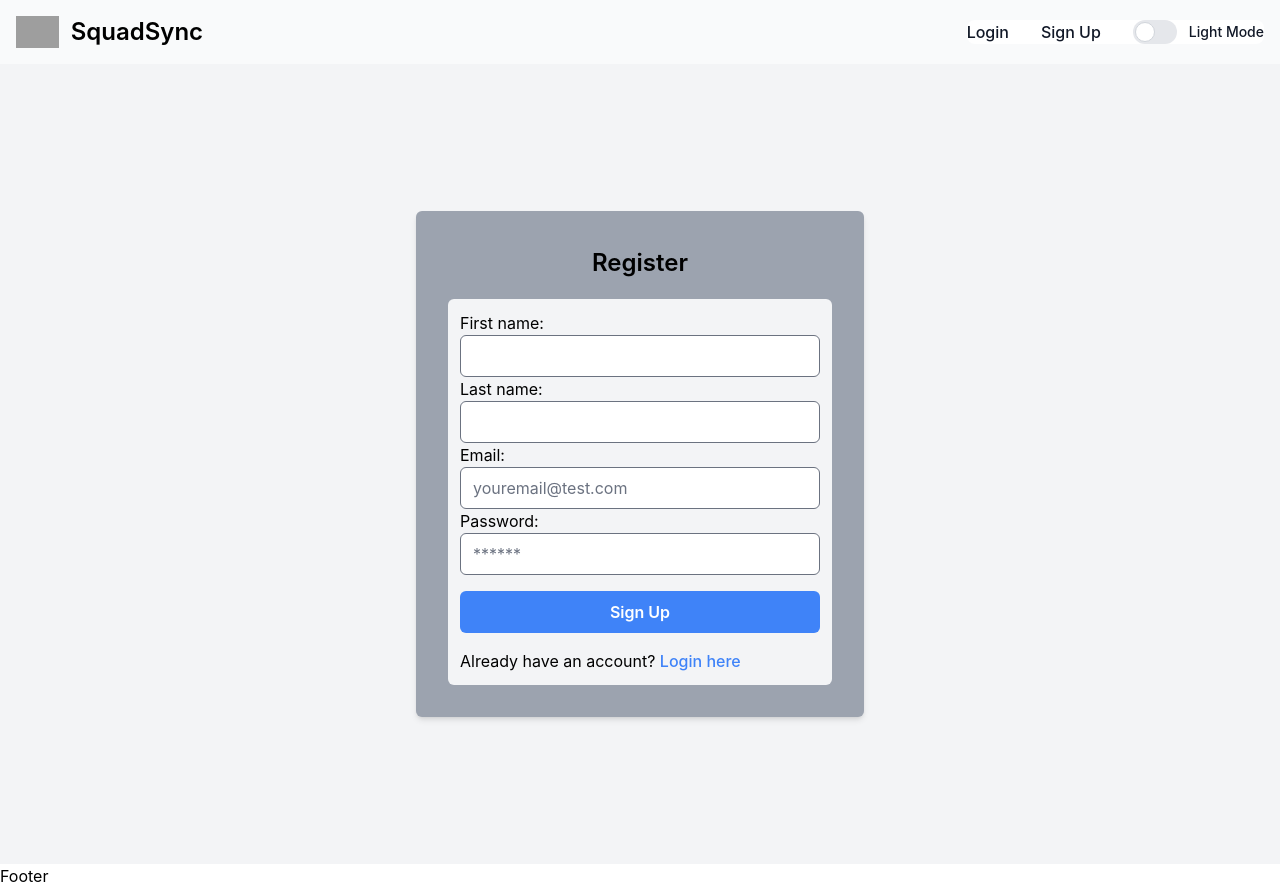
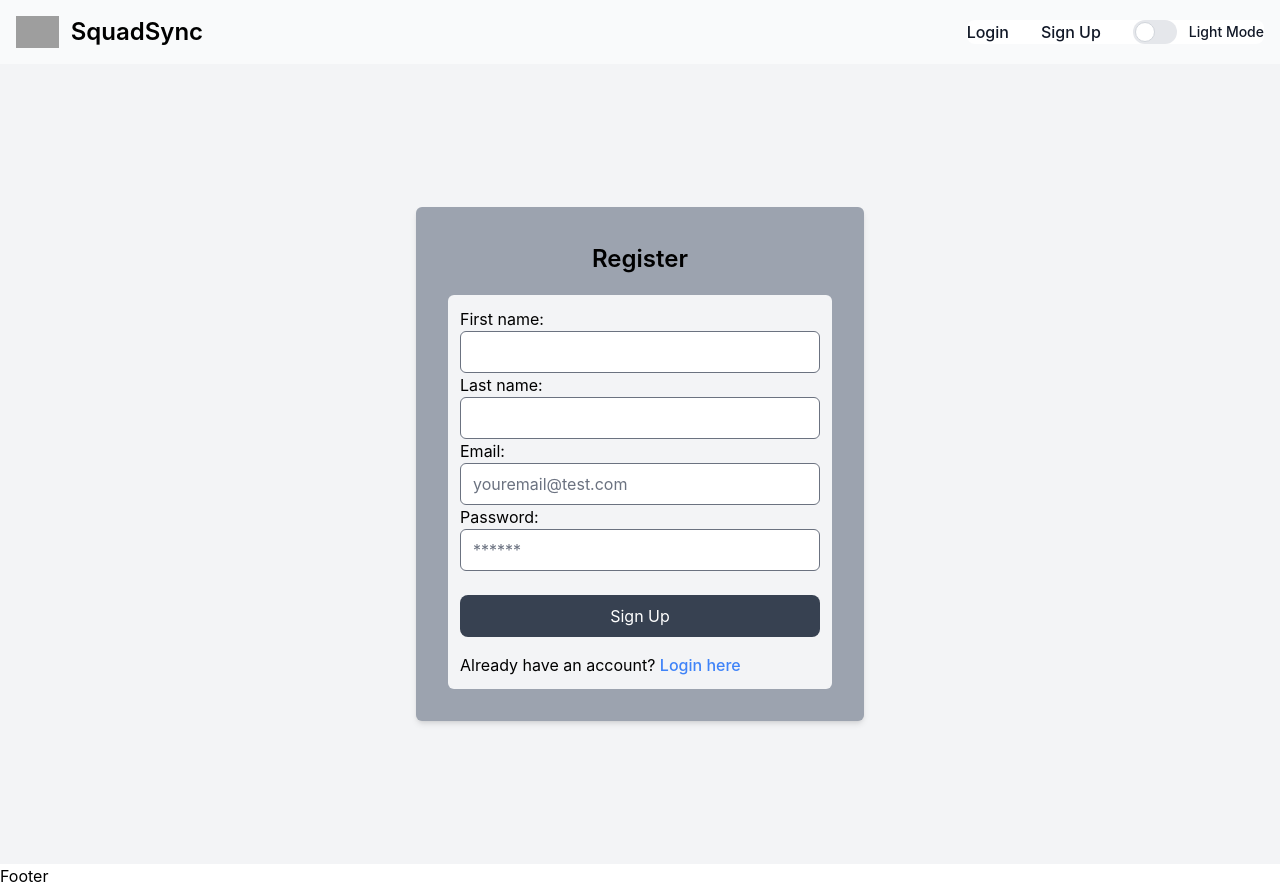
Before and after one commit to erikbenedict/squad-sync, a React (Vite) app in the folder client/: page /register in a window 1280 px wide. Built offline with nearby package versions, Linux system fonts and the light colour scheme; grey boxes are pictures that could not be loaded.

Commit message:
feature: edited register button

```diff
--- a/client/src/components/RegistrationForm.jsx
+++ b/client/src/components/RegistrationForm.jsx
@@ -104,7 +104,7 @@ export default function Registration() {
           </div>
           <button
             type="submit"
-            className="w-full py-2 bg-blue-500 text-white font-semibold rounded-md hover:bg-blue-600 focus:outline-none focus:ring focus:ring-blue-300"
+            className="w-full px-4 py-2 mt-2 text-white bg-gray-700 rounded-lg transition ease-in-out hover:-translate-y-1 hover:scale-105 focus:outline-none"
           >
             Sign Up
           </button>
```
